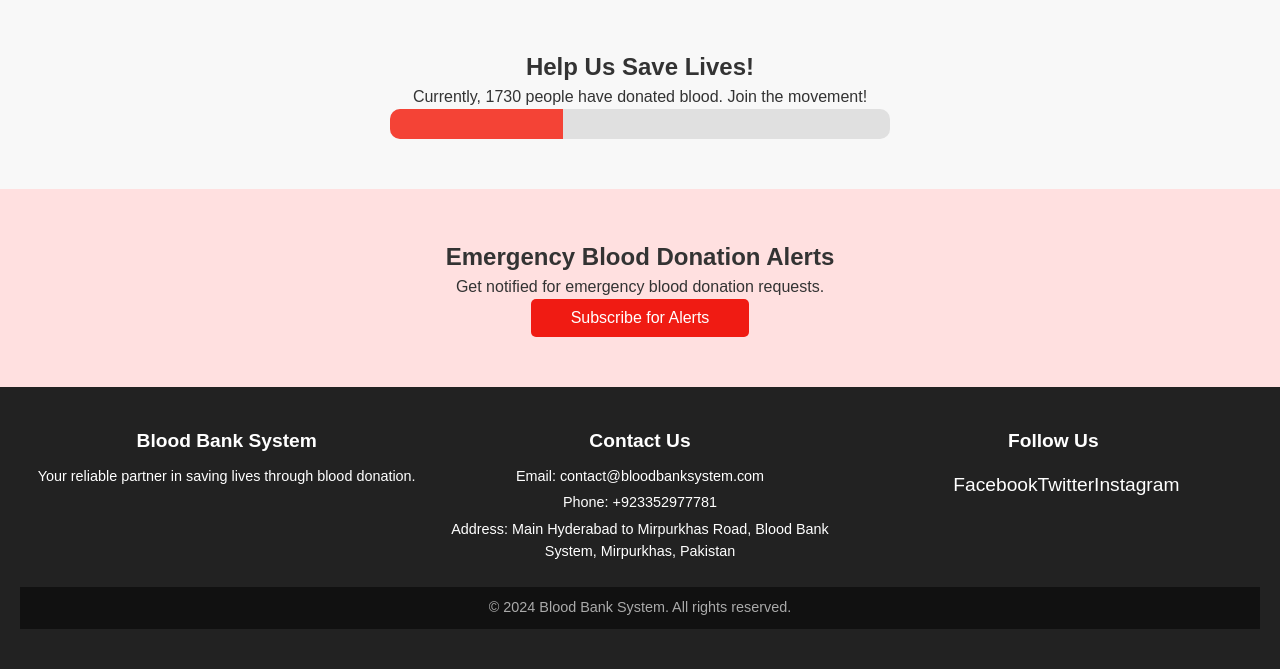
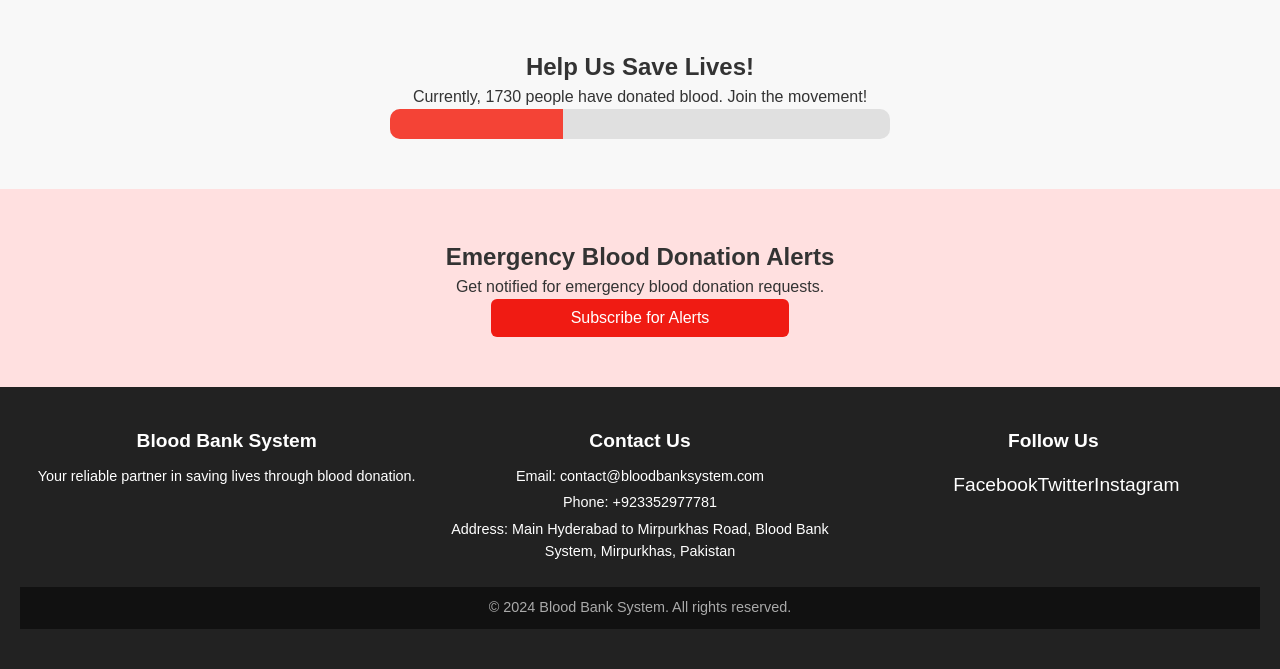
Before and after one commit to alizaib0000/BloodBankSystem01, a Flask app: page /index in a window 1280 px wide. Shown: the part 871-1540 px from the top of the page. Run offline with Flask 3, Linux system fonts and the light colour scheme; some libraries are stand-ins or nearby versions.

Commit message:
Update styles.css

```diff
--- a/static/styles.css
+++ b/static/styles.css
@@ -324,11 +324,11 @@ body {
 }
 
 .emergency-alerts button {
-    padding: 10px 40px;
+    padding: 10px 80px;
     background-color: #f01b13;
     color: #fff;
     border: none;
-    border-radius: 5px;
+    border-radius: 6px;
     font-size: 1rem;
     cursor: pointer;
 }
```
